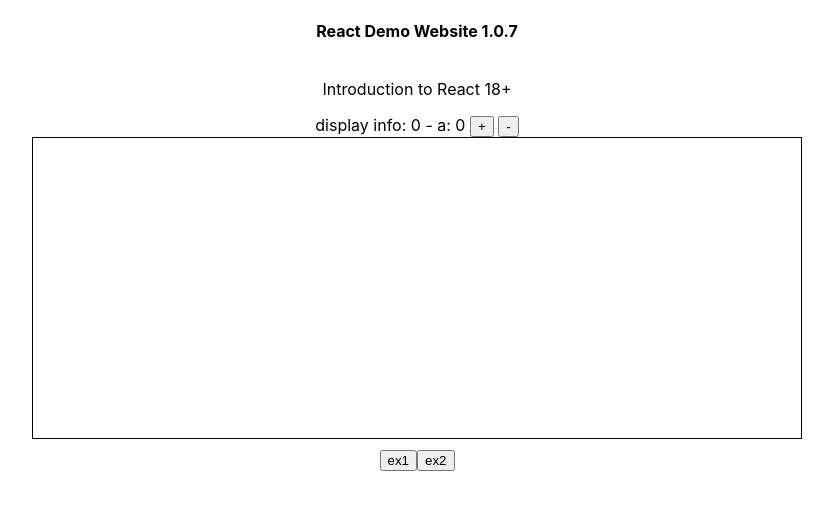
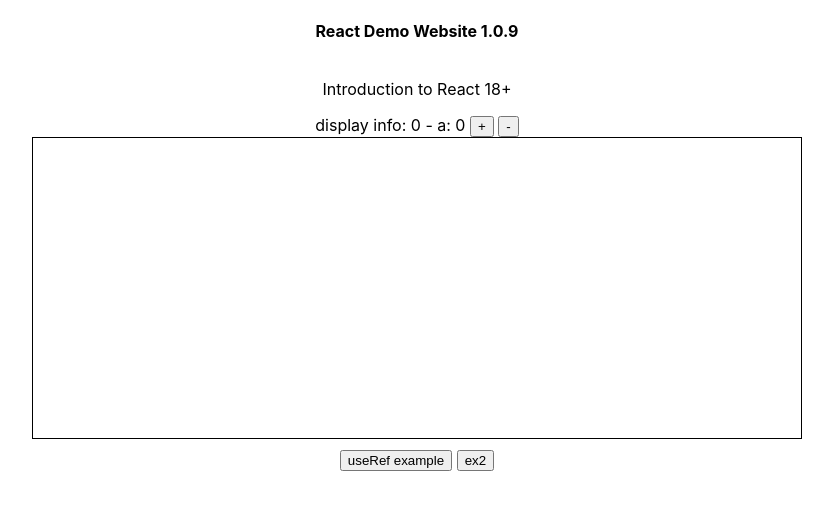
Before and after one commit to dgilbert-quickstart/dgilbert-quickstart.github.io, a React (Create React App) app in the folder demo-week7-react-apps/react-demo-website-1/: page / in a window 1280 px wide. Shown: the top 510 px of the page, without its empty margins (223-1056 px from the left). Built offline with nearby package versions, Linux system fonts and the light colour scheme.

Commit message:
update demo react website-1 useState, useEffect, useRef

```diff
--- a/demo-week7-react-apps/react-demo-website-1/src/App.js
+++ b/demo-week7-react-apps/react-demo-website-1/src/App.js
@@ -22,6 +22,9 @@
   //-- example of array destrucroring - creating variable(s) from an array
   //-- state variable, state variable-updater
   const [count, setCount] = useState(0);
+
+  let refcout = useRef(0); //tracked react variable ie: useState
+  let refoutput1 = useRef(""); //tracked react element ie: getElementById
 
   //diplay state {count}
   //update state to a new value and not maintaining previous value
@@ -58,6 +61,13 @@
     a += 1;
     //setCount((prevcount) => prevcount+1);
 
+    //-- ----------------------------------------------------------
+    //-- infinate loop - react re-renders / refresh screen when a useSate variable is updated / continuiously/recursivly
+    //-- useEffect to update state/data - 1+ times
+    //-- ----------------------------------------------------------
+    // updating tracked useState variable can cause an recursive/infinate loop
+    //setCount((prevcount) => prevcount+1);
+
     //run when component is removed from memory ie: when un-load component from screen
     return () => {
       //code or memroy cleanup ie: stop clearTimeOut
@@ -80,6 +90,7 @@
       //code or memroy cleanup ie: stop clearTimeOut
       console.log("## useEffect unload #2.")
     }
+
   },[count]); //or multiple variables [count,other]
 
   useEffect(()=>{
@@ -99,16 +110,36 @@
       console.log("## useEffect unload #3.")
     }
 
+    //----
+    //-- best practice to avoid updating useState variable in a recursive useEffect function
+    //   this will cause an infinate loop
+    //----
+
   }); //default -- runs recursivly/infinetly
 
-  function subtractCnt()
+  function subtractCnt(event)
   {
     setCount((prevcount) => prevcount-1);
   }
 
+  const useRefExample = (event) => {
+
+    const _function_name = "App::useRefExample";
+    event.preventDefault();
+
+    try {
+
+      refcout.current = refcout.current + 1;
+      refoutput1.current.innerText = `${_function_name} - ${refcout.current}`;
+
+    } catch (error) {
+      refoutput1.current.innerText = `${_function_name}::Error - ${error}`;
+    }
+  }
+
   return (
     <div className="container">
-      <Header title="React Demo Website 1.0.7"/>
+      <Header title="React Demo Website 1.0.9"/>
       <header>
         <p>
           Introduction to React 18+
@@ -120,10 +151,11 @@
         {" "}
         <button onClick={subtractCnt}>-</button>
       </div>
-      <div className='output1'>
+      <div className='output1' ref={refoutput1}>
       </div>
       <div className="action">
-          <button>ex1</button>
+          <button onClick={useRefExample}>useRef example</button>
+          {" "}
           <button>ex2</button>
       </div>
     </div>
```
